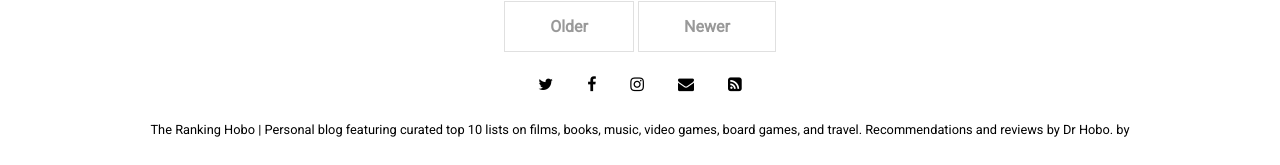
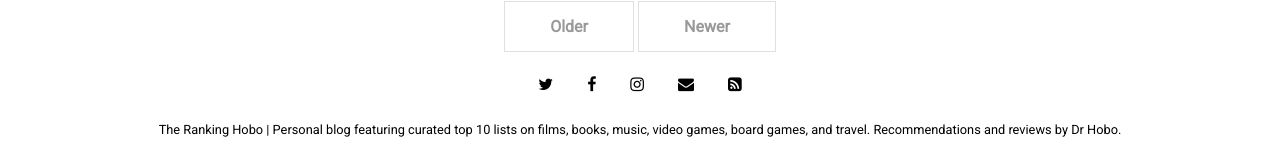
Before and after one commit to TheDrHobo/thedrhobo.github.io, a Jekyll site: the page built from index.html, in a window 1280 px wide and 900 px high, scrolled down 1398 px. Shown: the part 732-897 px from the top of the window. Built offline with Jekyll 4.4.1, drawn with Linux system fonts in a browser that asks for light colours; nearby versions of some CDN libraries; the list of posts is cut into pages by our own code.

Commit message:
Update footer.html

```diff
--- a/_includes/footer.html
+++ b/_includes/footer.html
@@ -2,5 +2,5 @@
   {% for item in site.data.settings.social %}
     <a href="{{ item.link }}" class="menu-link" target="_blank"><i class="fa fa-{{ item.icon }}" aria-hidden="true"></i></a>
   {% endfor %}
-  <div class="footer-description"><a href="{{ site.github.url }}/">{{ site.title }} | {{ site.description }} by {{ site.author }}</a></div>
+  <div class="footer-description"><a href="{{ site.github.url }}/">{{ site.title }} | {{ site.description }}</a></div>
 </footer>
```
